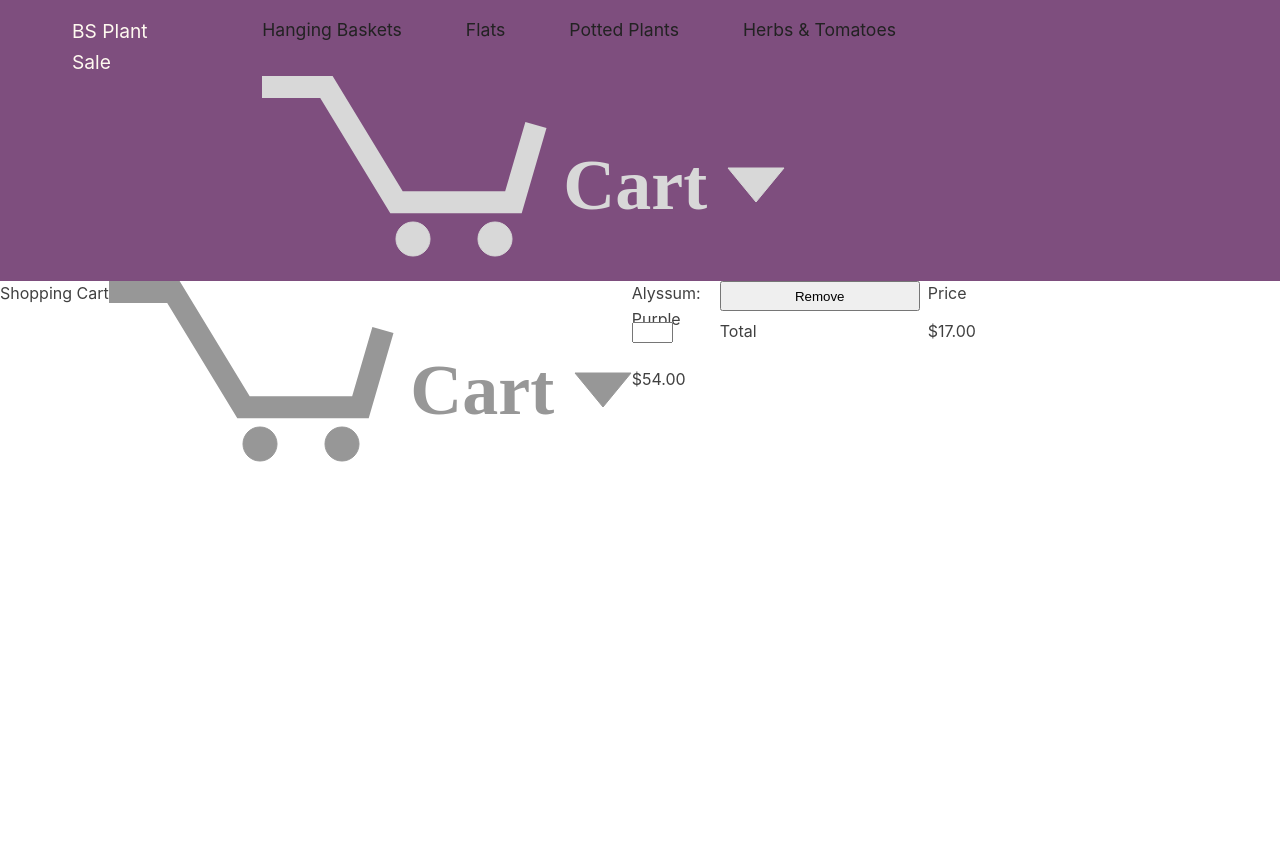
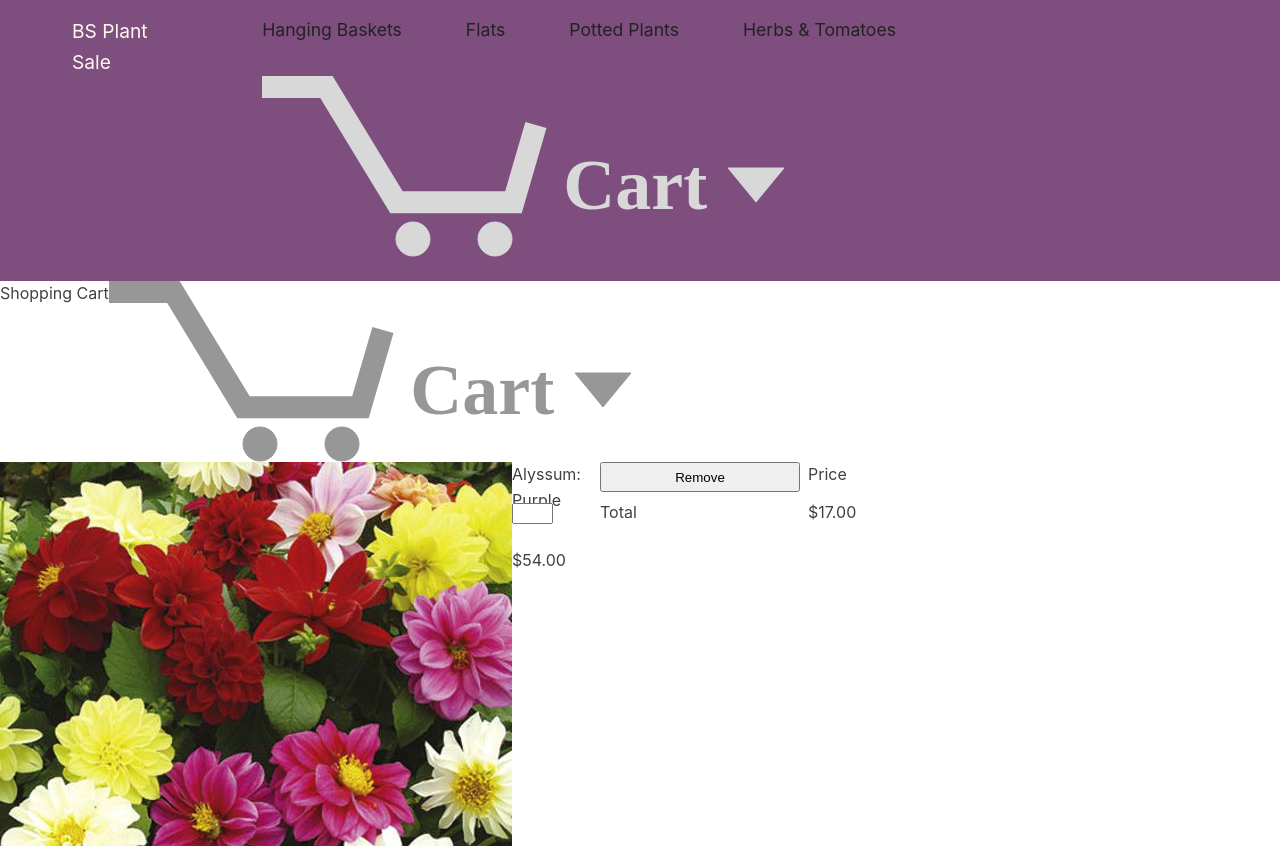
Before and after one commit to betsystevens/flowersale, a React (Create React App) app: page /cart in a window 1280 px wide. Before the commit the page ends 800 px from the top, so only its background shows below. Built offline with nearby package versions, Linux system fonts and the light colour scheme.

Commit message:
replace placeholer with actual image of flower

```diff
--- a/src/components/Cart.js
+++ b/src/components/Cart.js
@@ -18,7 +18,12 @@ function Cart(props) {
       </div>
       {/* card */}
       <div className="mt-10 m-auto pl-8 py-8 flex items-center w-11/12 bg-white">
-        <img className="w-44 h-32 bg-green-500 border-8 border-gray-50 shadow-2xl"></img>
+        <img
+          className="w-48 border-8 border-gray-50 shadow-2xl"
+          src="/assets/images/flats/dahliaMixed512x384.jpg"
+          alt="flower"
+        ></img>
+
         <div className="mx-8 cartGrid">
           <div className="col-span-2 flex items-center">
             <p className="text-xl">Alyssum: Purple</p>
```
